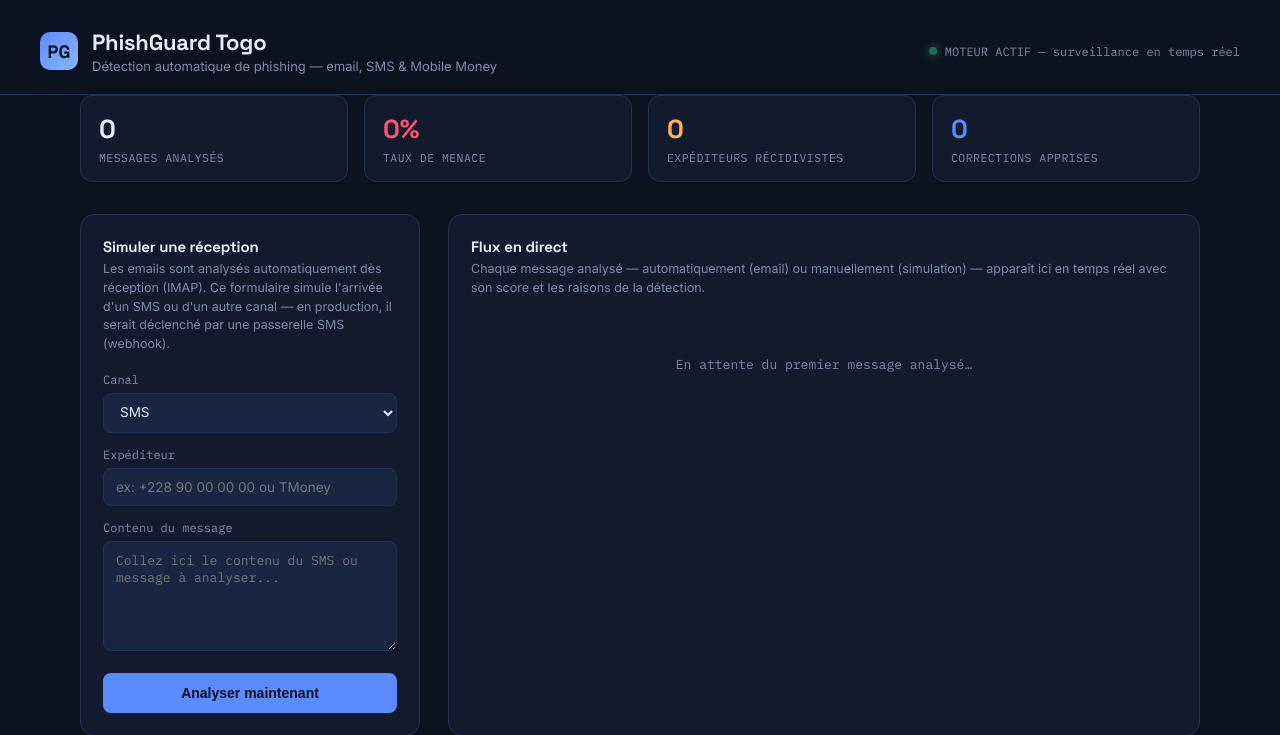
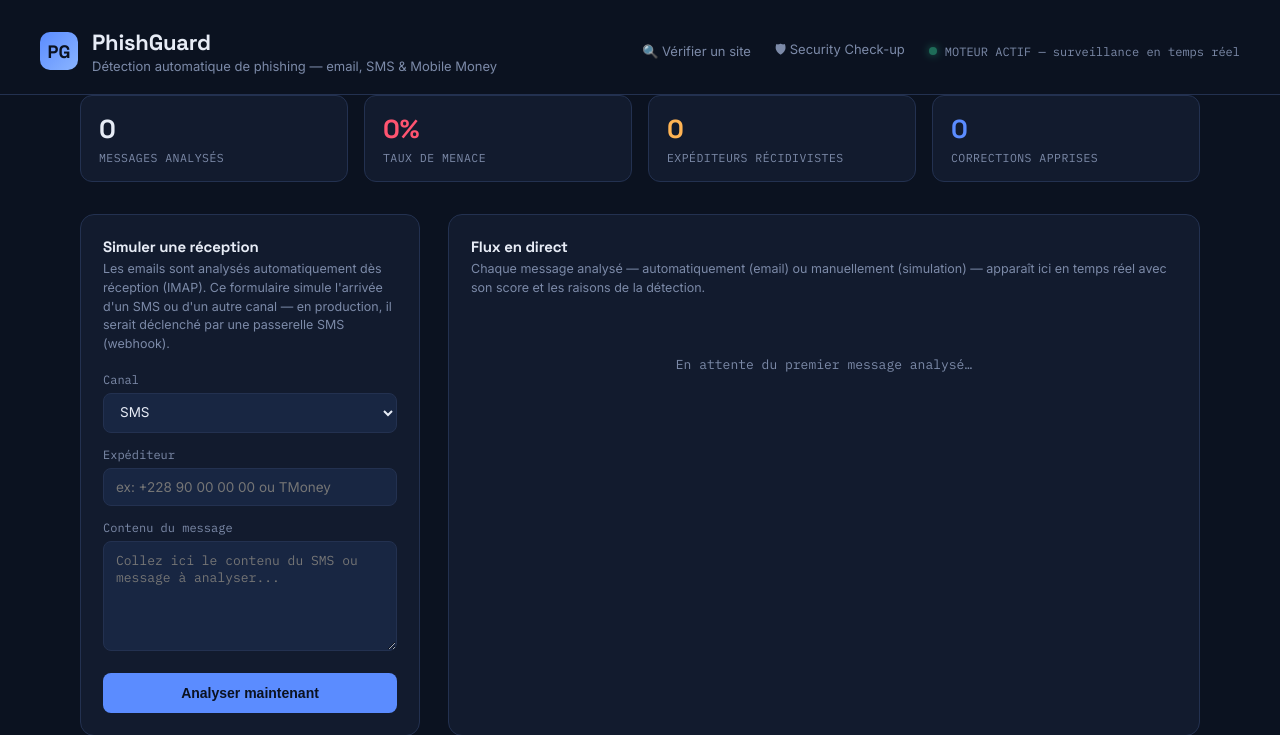
Before and after one commit to Emmaxxx-04/phishguard-server, a Flask app: page / in a window 1280 px wide. Shown: the top 735 px of the page. Run offline with Flask 3, Linux system fonts and the light colour scheme; data that the repository does not hold is empty.

Commit message:
Add files via upload

```diff
--- a/templates/dashboard.html
+++ b/templates/dashboard.html
@@ -3,7 +3,7 @@
 <head>
 <meta charset="UTF-8">
 <meta name="viewport" content="width=device-width, initial-scale=1.0">
-<title>PhishGuard Togo — Détection automatique</title>
+<title>PhishGuard — Détection automatique</title>
 <link rel="preconnect" href="https://fonts.googleapis.com">
 <link href="https://fonts.googleapis.com/css2?family=Space+Grotesk:wght@500;700&family=IBM+Plex+Mono:wght@400;500&family=Inter:wght@400;500;600&display=swap" rel="stylesheet">
 <style>
@@ -78,11 +78,15 @@
   <div class="brand">
     <div class="logo">PG</div>
     <div>
-      <h1>PhishGuard Togo</h1>
+      <h1>PhishGuard</h1>
       <div class="sub">Détection automatique de phishing — email, SMS & Mobile Money</div>
     </div>
   </div>
-  <div class="status"><span class="dot"></span> MOTEUR ACTIF — surveillance en temps réel</div>
+  <div style="display:flex; align-items:center; gap:24px;">
+    <a href="/check-url" style="color:var(--muted); text-decoration:none; font-size:13px;">🔍 Vérifier un site</a>
+    <a href="/security-checkup" style="color:var(--muted); text-decoration:none; font-size:13px;">🛡 Security Check-up</a>
+    <div class="status"><span class="dot"></span> MOTEUR ACTIF — surveillance en temps réel</div>
+  </div>
 </header>
 
 <div class="stats-row" id="statsRow">
```
